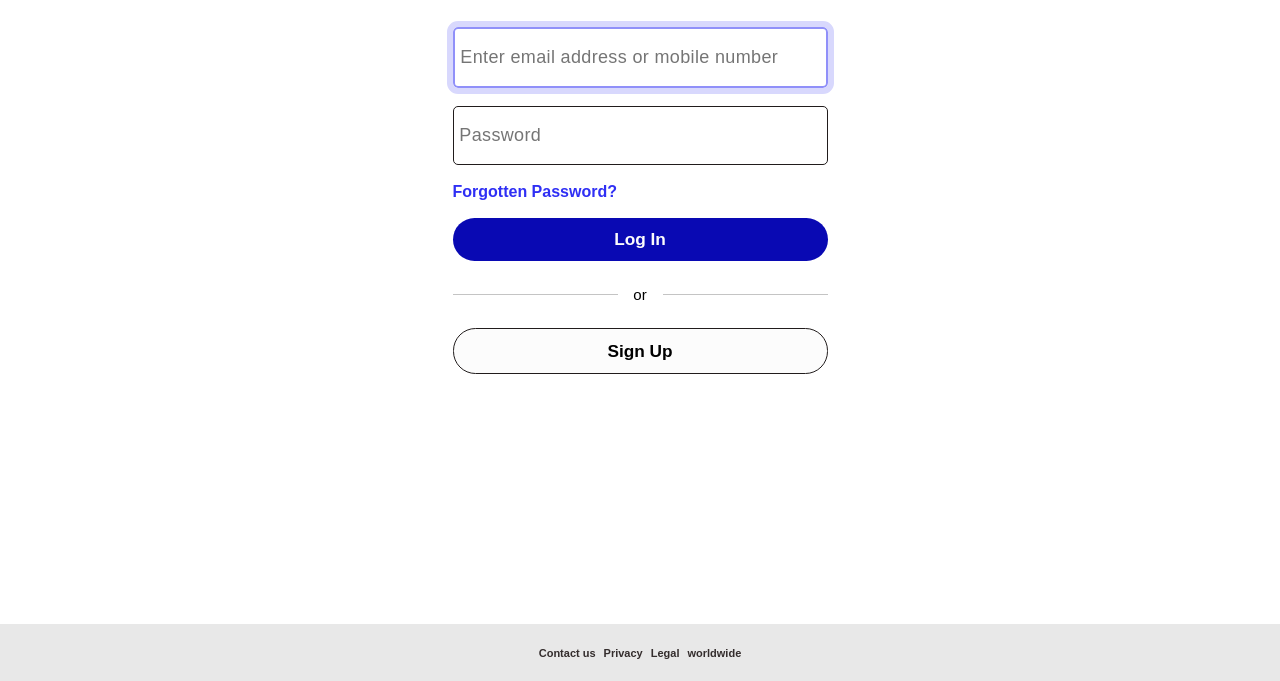
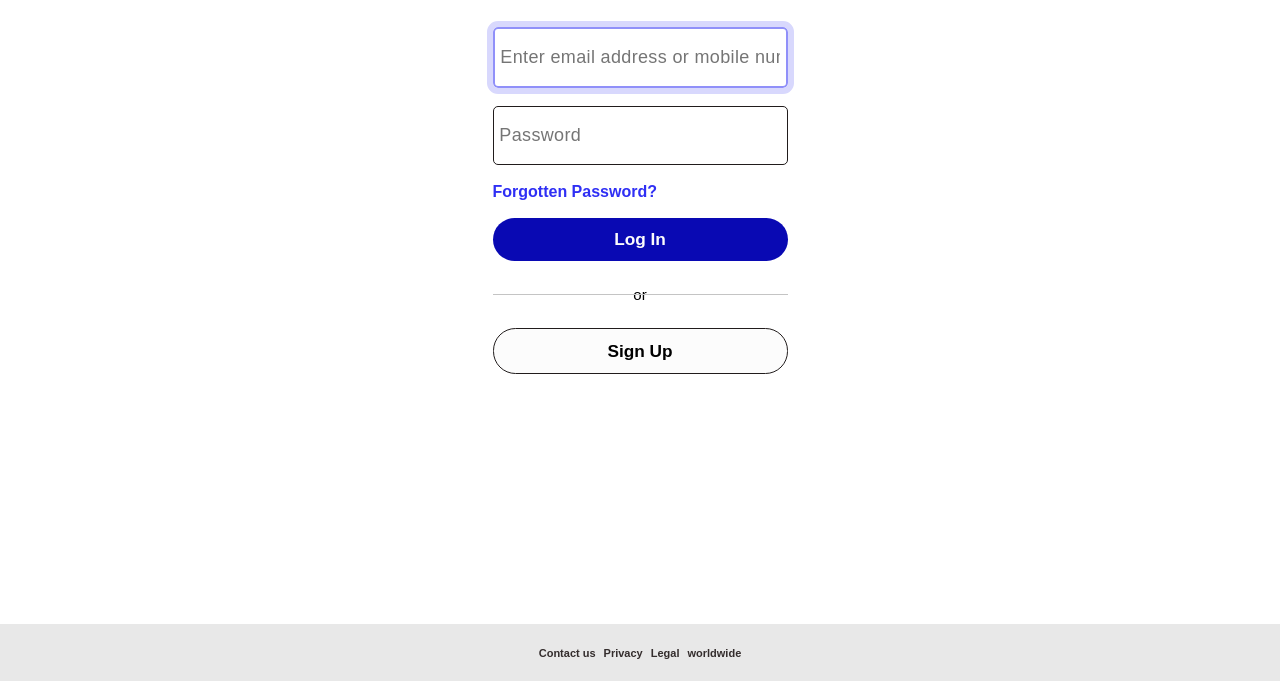
Before and after one commit to TariCodes/Paypal-Clone, a website: page index.html in a window 1280 px wide. Shown: the part 119-800 px from the top of the page. Drawn offline with Linux system fonts and the light colour scheme; a web font is replaced by a local one.

Commit message:
Update index.html

```diff
--- a/index.html
+++ b/index.html
@@ -6,7 +6,7 @@
     <meta name="author" content="Godbless Ikadoi" />
     <title>Paypal SIgnup page Clone</title>
 
-    <link rel="stylesheet" href="dist/css-dist/style.min.css" />
+    <link rel="stylesheet" href="dist/style.css" />
   </head>
   <body>
     <main>
```
